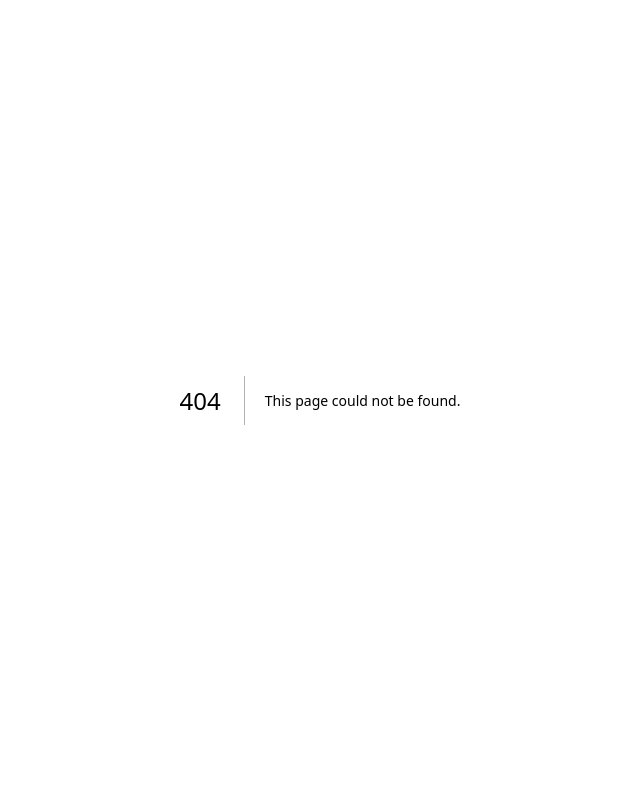
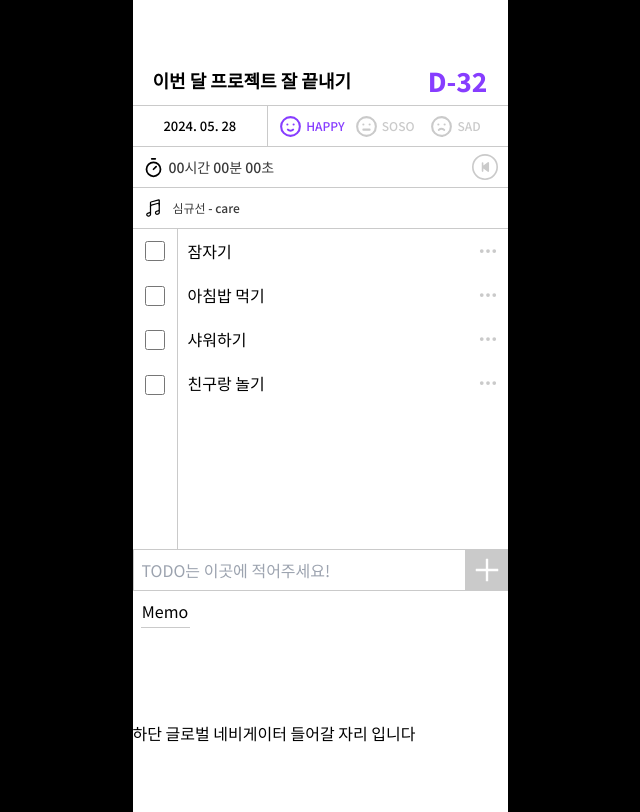
Before and after one commit to surra7/ptd-project, a Next.js app: page /todolist in a window 1280 px wide. Before the commit this address had no page. Shown: the whole page, without its empty margins (320-960 px from the left). Built offline with nearby package versions, Linux system fonts and the light colour scheme.

Commit message:
Design: TODO list page UI

```diff
--- /dev/null
+++ b/src/app/todolist/page.tsx
@@ -0,0 +1,118 @@
+import React from 'react';
+import { AiOutlinePlus } from 'react-icons/ai';
+import { BsMusicNoteList, BsSkipStartCircle, BsStopCircle, BsThreeDots } from 'react-icons/bs';
+import { IoMusicalNotesOutline } from 'react-icons/io5';
+import { LuTimer } from 'react-icons/lu';
+import { TbMoodEmpty, TbMoodHappy, TbMoodSad, TbMoodSmile } from 'react-icons/tb';
+
+const page = () => {
+  return (
+    <div className="flex justify-center bg-black">
+      <div className="w-[23.4375rem] h-[50.75rem] bg-white">
+        <main className="w-full h-auto top-[3.4375rem] relative ">
+          <header className="flex flex-col items-center">
+            <div className="flex w-full h-[3.1875rem] px-5 justify-between items-center border-b-[0.0313rem] border-borderGray">
+              <p className="font-bold text-[1.125rem]">이번 달 프로젝트 잘 끝내기</p>
+              <div className="w-[3.75rem] h-[2.375rem] text-veryPurple font-extrabold text-[1.625rem] text-center flex justify-center items-center">
+                D-32
+              </div>
+            </div>
+            <section className="w-full h-[2.5625rem] flex border-b-[0.0313rem] border-borderGray items-center">
+              <div className="flex w-[8.8125rem] h-[2.5625rem] border-r-[0.0313rem] border-borderGray relative items-center justify-center text-[0.8125rem] font-medium">
+                2024. 05. 28
+              </div>
+              <div className="w-[15.5rem] h-[2.5625rem] px-[0.625rem] flex justify-between items-center">
+                <div className="flex w-[4.25rem] h-[1.5625rem] gap-[0.1875rem] items-center">
+                  <TbMoodSmile className="w-[1.5625rem] h-[1.5625rem] text-veryPurple" />
+                  <p className="text-[0.75rem] font-medium text-veryPurple">HAPPY</p>
+                </div>
+                <div className="flex w-[4.25rem] h-[1.5625rem] gap-[0.1875rem] items-center">
+                  <TbMoodEmpty className="w-[1.5625rem] h-[1.5625rem] text-borderGray" />
+                  <p className="text-[0.75rem] font-medium text-borderGray">SOSO</p>
+                </div>
+                <div className="flex w-[4.25rem] h-[1.5625rem] gap-[0.1875rem] items-center">
+                  <TbMoodSad className="w-[1.5625rem] h-[1.5625rem] text-borderGray" />
+                  <p className="text-[0.75rem] font-medium text-borderGray">SAD</p>
+                </div>
+              </div>
+            </section>
+            <section>
+              <div className="flex items-center justify-around w-[23.4375rem] h-[2.5625rem] border-b-[0.0313rem] border-borderGray px-[0.625rem] gap-[0.3125rem]">
+                <div>
+                  <LuTimer className="w-[1.3125rem] h-[1.3125rem]" />
+                </div>
+                <div className="flex items-center w-[19rem] h-[2.5625rem] font-medium text-[0.875rem] text-textGray">
+                  00시간 00분 00초
+                </div>
+                <div>
+                  <BsSkipStartCircle className="w-[1.625rem] h-[1.625rem] text-borderGray" />
+                </div>
+              </div>
+            </section>
+            <section className="flex w-full h-[2.5625rem] items-center px-[0.625rem] gap-[0.625rem] border-b-[0.0313rem] border-borderGray">
+              <div>
+                <IoMusicalNotesOutline className="w-[1.25rem] h-[1.25rem]" />
+              </div>
+              <div className="text-[0.75rem] font-medium text-textGray">심규선 - care</div>
+            </section>
+          </header>
+          <section className="flex w-full h-[20rem] overflow-auto">
+            <div className="flex w-[2.8125rem] h-auto border-r-[0.0313rem] border-borderGray">
+              <div className="flex flex-col w-[2.8125rem] h-auto items-center">
+                <div className="flex items-center p-[0.765rem] h-auto">
+                  <input type="checkbox" className="w-[1.25rem] h-[1.25rem]" />
+                </div>
+                <div className="flex items-center p-[0.765rem] h-auto">
+                  <input type="checkbox" className="w-[1.25rem] h-[1.25rem]" />
+                </div>
+                <div className="flex items-center p-[0.765rem] h-auto">
+                  <input type="checkbox" className="w-[1.25rem] h-[1.25rem]" />
+                </div>
+                <div className="flex items-center p-[0.765rem] h-auto">
+                  <input type="checkbox" className="w-[1.25rem] h-[1.25rem]" />
+                </div>
+              </div>
+            </div>
+            <div className="flex w-full h-auto">
+              <div className="flex flex-col w-full h-auto items-center">
+                <div className="flex w-full h-auto p-[0.625rem] items-center justify-between">
+                  <p>잠자기</p>
+                  <BsThreeDots className="text-borderGray text-[1.25rem]" />
+                </div>
+                <div className="flex w-full h-auto p-[0.625rem] items-center justify-between">
+                  <p>아침밥 먹기</p>
+                  <BsThreeDots className="text-borderGray text-[1.25rem]" />
+                </div>
+                <div className="flex w-full h-auto p-[0.625rem] items-center justify-between">
+                  <p>샤워하기</p>
+                  <BsThreeDots className="text-borderGray text-[1.25rem]" />
+                </div>
+                <div className="flex w-full h-auto p-[0.625rem] items-center justify-between">
+                  <p>친구랑 놀기</p>
+                  <BsThreeDots className="text-borderGray text-[1.25rem]" />
+                </div>
+              </div>
+            </div>
+          </section>
+          <form className="w-full h-[2.625rem] flex">
+            <input
+              type="text"
+              className="border-borderGray border w-[20.8125rem] h-[2.625rem] pl-2"
+              placeholder="TODO는 이곳에 적어주세요!"
+            />
+            <span className="flex items-center justify-center w-[2.625rem] h-[2.625rem] bg-borderGray active:bg-lightPurple">
+              <AiOutlinePlus className="text-[2rem] text-white" />
+            </span>
+          </form>
+          <section>
+            <p className="m-2 pb-1 border-b-borderGray border-b w-[3.0625rem] text-center">Memo</p>
+            <textarea name="memo" id="memo" className="w-full h-[5rem] text-[0.875rem] px-2 resize-none"></textarea>
+          </section>
+          <footer className="w-full h-[5.25rem]">하단 글로벌 네비게이터 들어갈 자리 입니다</footer>
+        </main>
+      </div>
+    </div>
+  );
+};
+
+export default page;
```
